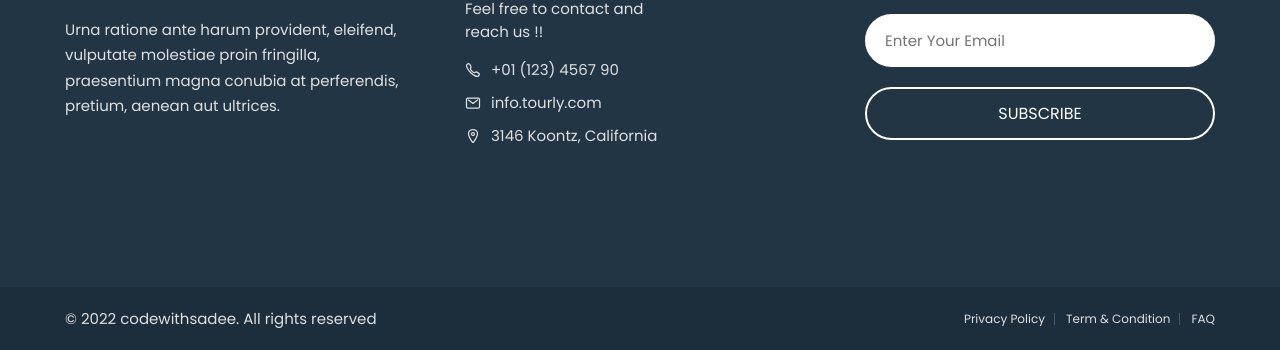
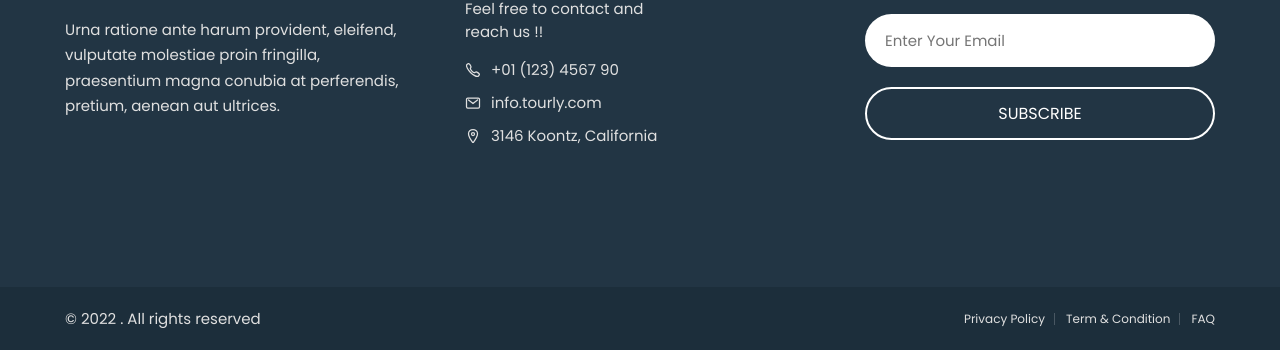
Before and after one commit to mohTalib/tourly-master, a plain HTML site: page index.html in a window 1280 px wide. Shown: the part 5049-5399 px from the top of the page. Drawn offline with nearby package versions, Linux system fonts and the light colour scheme.

Commit message:
Update copyright notice in footer
Removed link to 'codewithsadee' from copyright notice.

```diff
--- a/index.html
+++ b/index.html
@@ -778,7 +778,7 @@
       <div class="container">
 
         <p class="copyright">
-          &copy; 2022 <a href="">codewithsadee</a>. All rights reserved
+          &copy; 2022 . All rights reserved
         </p>
 
         <ul class="footer-bottom-list">
```
